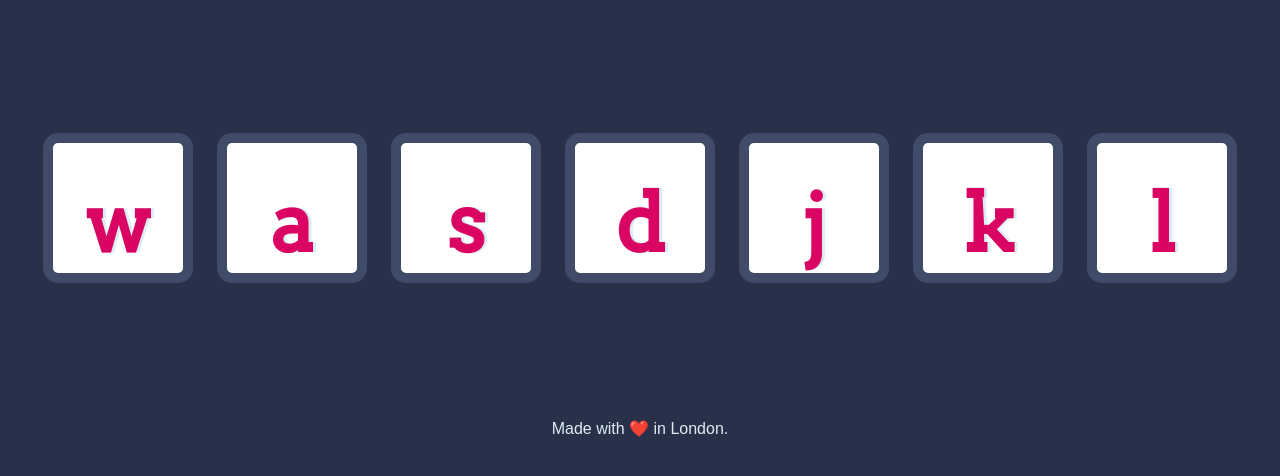
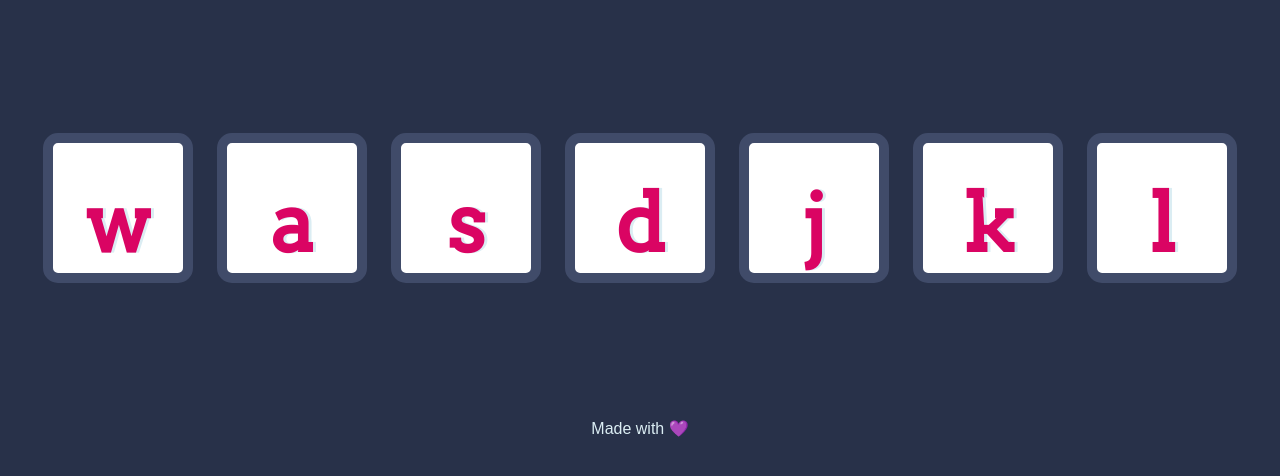
Before and after one commit to shephali-shukla/Drum-Kit, a plain HTML site: page index.html in a window 1280 px wide. Shown: the part 156-632 px from the top of the page. Drawn offline with Linux system fonts and the light colour scheme.

Commit message:
Modified footer

```diff
--- a/index.html
+++ b/index.html
@@ -23,7 +23,7 @@
 
 
   <footer>
-    Made with ❤️ in London.
+    Made with 💜
   </footer>
   <script src="index.js" charset="u"></script>
 </body>
```
